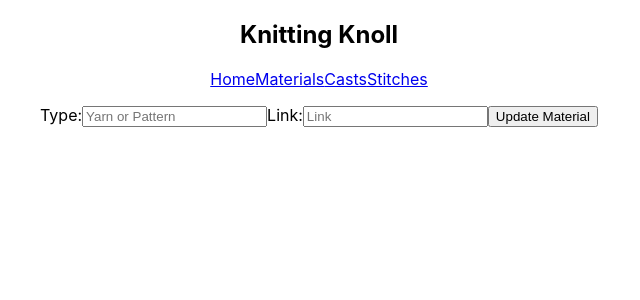
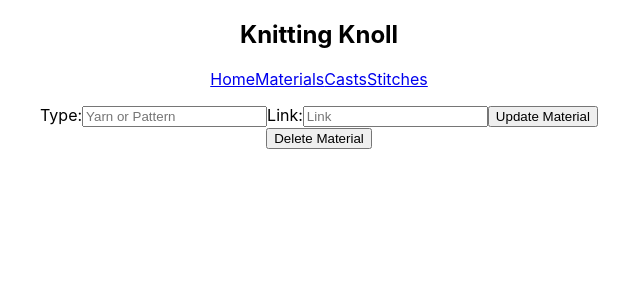
Before and after one commit to marmaeju/knitting_knoll, a React (Create React App) app: page /materials/1 in a window 1280 px wide. Shown: the top 300 px of the page, without its empty margins (321-961 px from the left). Built offline with nearby package versions, Linux system fonts and the light colour scheme.

Commit message:
delete material works

```diff
--- a/src/components/MaterialCard.jsx
+++ b/src/components/MaterialCard.jsx
@@ -14,9 +14,10 @@ const MaterialCard = ({type, link, id}) => {
     setFormState({ type: '', link: '' })
   }
 
-  // const deleteMaterial = async (e) => {
-
-  // }
+  const deleteMaterial = async (e) => {
+    e.preventDefault()
+    const res = await axios.delete(`http://localhost:3001/materials/${id}`)
+  }
 
   return (
     <div>
@@ -44,6 +45,9 @@ const MaterialCard = ({type, link, id}) => {
           <button>Update Material</button>
         </form>
         </div>
+        <div>
+          <button onClick={deleteMaterial}>Delete Material</button>
+        </div>
       </div>
     </div>
   )
```
